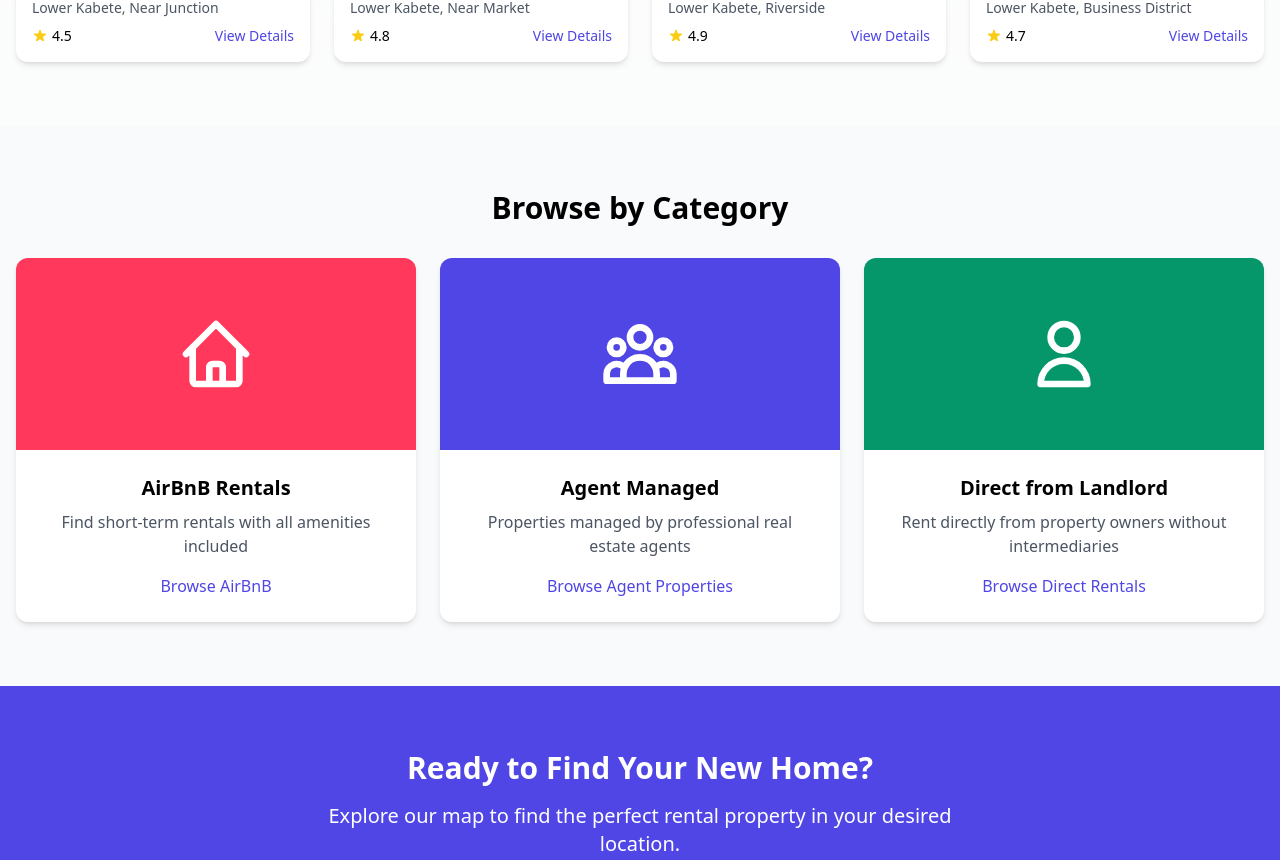
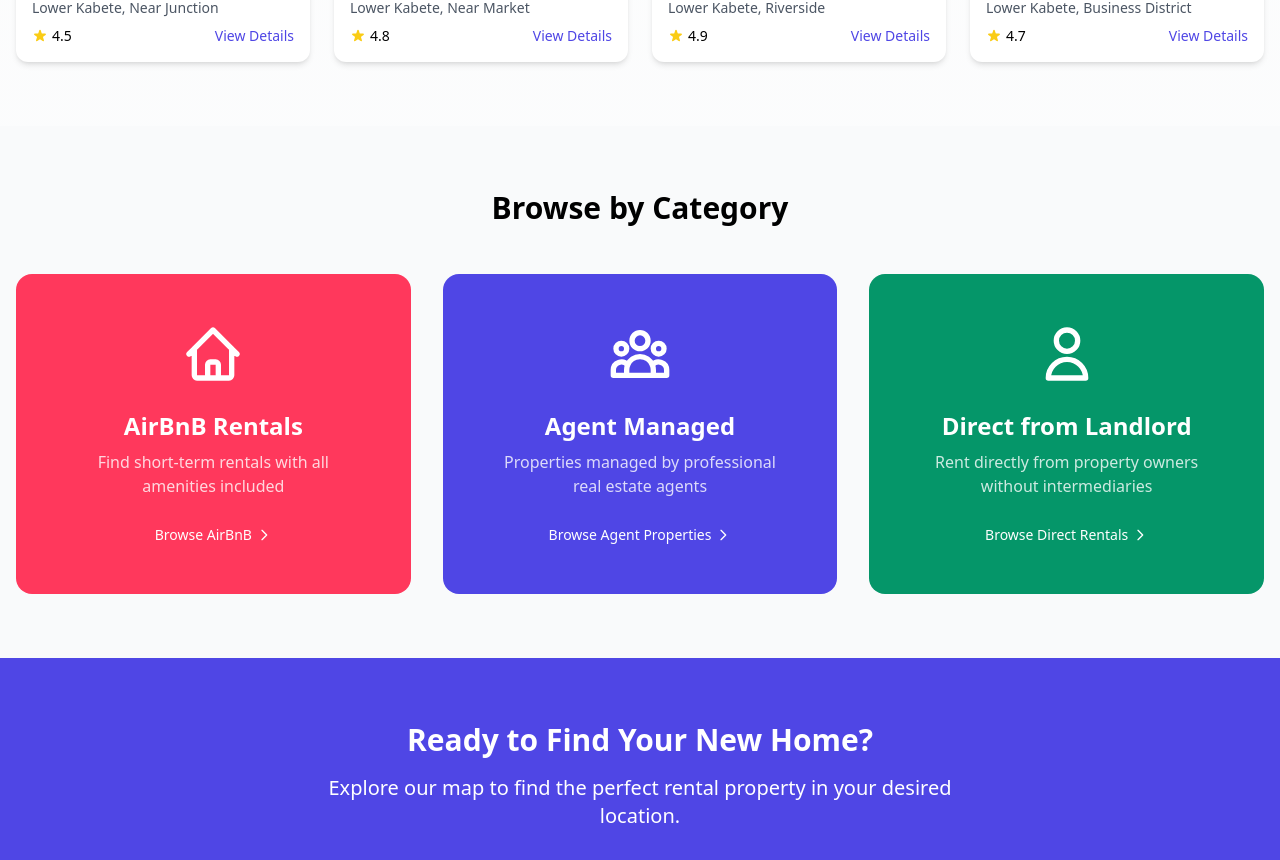
Before and after one commit to Lawrence137/keja-konnect, a React (Vite) app: page / in a window 1280 px wide. Shown: the part 1176-2036 px from the top of the page. Built offline with nearby package versions, Linux system fonts and the light colour scheme.

Commit message:
updated categories section

```diff
--- a/src/pages/Home.jsx
+++ b/src/pages/Home.jsx
@@ -233,77 +233,85 @@
         </div>
       </section>
 
-      {/* Categories Section */}
-      <section className="py-16 bg-gray-50">
+      {/* Browse by Category Section */}
+      <div className="py-16 bg-gray-50">
         <div className="container mx-auto px-4">
-          <h2 className="text-3xl font-bold mb-8 text-center">Browse by Category</h2>
-
-          <div className="grid grid-cols-1 md:grid-cols-3 gap-6">
-            <motion.div
-              initial={{ opacity: 0, y: 20 }}
-              whileInView={{ opacity: 1, y: 0 }}
-              transition={{ duration: 0.5 }}
-              viewport={{ once: true }}
-              className="bg-white rounded-xl overflow-hidden shadow-md hover:shadow-lg transition-shadow"
+          <h2 className="text-3xl font-bold text-center mb-12">Browse by Category</h2>
+          <div className="grid grid-cols-1 md:grid-cols-3 gap-8">
+            {/* AirBnB Category */}
+            <Link
+              to="/listings?category=airbnb"
+              className="group"
             >
-              <div className="h-48 bg-[#FF385C] flex items-center justify-center">
-                <svg className="w-20 h-20 text-white" fill="none" stroke="currentColor" viewBox="0 0 24 24">
+              <div className="bg-[#FF385C] rounded-2xl p-12 text-center text-white transition-transform group-hover:scale-105">
+                <div className="w-16 h-16 mx-auto mb-6">
+                  <svg className="w-full h-full" fill="none" stroke="currentColor" viewBox="0 0 24 24">
                     <path strokeLinecap="round" strokeLinejoin="round" strokeWidth="2" d="M3 12l2-2m0 0l7-7 7 7M5 10v10a1 1 0 001 1h3m10-11l2 2m-2-2v10a1 1 0 01-1 1h-3m-6 0a1 1 0 001-1v-4a1 1 0 011-1h2a1 1 0 011 1v4a1 1 0 001 1m-6 0h6" />
                   </svg>
                 </div>
-              <div className="p-6 text-center">
-                <h3 className="text-xl font-semibold mb-2">AirBnB Rentals</h3>
-                <p className="text-gray-600 mb-4">Find short-term rentals with all amenities included</p>
-                <Link to="/listings?category=airbnb" className="text-indigo-600 font-medium hover:text-indigo-800">
+                <h3 className="text-2xl font-bold mb-2">AirBnB Rentals</h3>
+                <p className="text-white/80">Find short-term rentals with all amenities included</p>
+                <div className="mt-6">
+                  <span className="inline-flex items-center text-sm font-medium">
                     Browse AirBnB
+                    <svg className="w-4 h-4 ml-1 transition-transform group-hover:translate-x-1" fill="none" stroke="currentColor" viewBox="0 0 24 24">
+                      <path strokeLinecap="round" strokeLinejoin="round" strokeWidth="2" d="M9 5l7 7-7 7" />
+                    </svg>
+                  </span>
+                </div>
+              </div>
             </Link>
-              </div>
-            </motion.div>
 
-            <motion.div
-              initial={{ opacity: 0, y: 20 }}
-              whileInView={{ opacity: 1, y: 0 }}
-              transition={{ duration: 0.5, delay: 0.2 }}
-              viewport={{ once: true }}
-              className="bg-white rounded-xl overflow-hidden shadow-md hover:shadow-lg transition-shadow"
+            {/* Agent Category */}
+            <Link
+              to="/listings?category=agent"
+              className="group"
             >
-              <div className="h-48 bg-indigo-600 flex items-center justify-center">
-                <svg className="w-20 h-20 text-white" fill="none" stroke="currentColor" viewBox="0 0 24 24">
+              <div className="bg-indigo-600 rounded-2xl p-12 text-center text-white transition-transform group-hover:scale-105">
+                <div className="w-16 h-16 mx-auto mb-6">
+                  <svg className="w-full h-full" fill="none" stroke="currentColor" viewBox="0 0 24 24">
                     <path strokeLinecap="round" strokeLinejoin="round" strokeWidth="2" d="M17 20h5v-2a3 3 0 00-5.356-1.857M17 20H7m10 0v-2c0-.656-.126-1.283-.356-1.857M7 20H2v-2a3 3 0 015.356-1.857M7 20v-2c0-.656.126-1.283.356-1.857m0 0a5.002 5.002 0 019.288 0M15 7a3 3 0 11-6 0 3 3 0 016 0zm6 3a2 2 0 11-4 0 2 2 0 014 0zM7 10a2 2 0 11-4 0 2 2 0 014 0z" />
                   </svg>
                 </div>
-              <div className="p-6 text-center">
-                <h3 className="text-xl font-semibold mb-2">Agent Managed</h3>
-                <p className="text-gray-600 mb-4">Properties managed by professional real estate agents</p>
-                <Link to="/listings?category=agent" className="text-indigo-600 font-medium hover:text-indigo-800">
+                <h3 className="text-2xl font-bold mb-2">Agent Managed</h3>
+                <p className="text-white/80">Properties managed by professional real estate agents</p>
+                <div className="mt-6">
+                  <span className="inline-flex items-center text-sm font-medium">
                     Browse Agent Properties
+                    <svg className="w-4 h-4 ml-1 transition-transform group-hover:translate-x-1" fill="none" stroke="currentColor" viewBox="0 0 24 24">
+                      <path strokeLinecap="round" strokeLinejoin="round" strokeWidth="2" d="M9 5l7 7-7 7" />
+                    </svg>
+                  </span>
+                </div>
+              </div>
             </Link>
-              </div>
-            </motion.div>
 
-            <motion.div
-              initial={{ opacity: 0, y: 20 }}
-              whileInView={{ opacity: 1, y: 0 }}
-              transition={{ duration: 0.5, delay: 0.4 }}
-              viewport={{ once: true }}
-              className="bg-white rounded-xl overflow-hidden shadow-md hover:shadow-lg transition-shadow"
+            {/* Landlord Category */}
+            <Link
+              to="/listings?category=landlord"
+              className="group"
             >
-              <div className="h-48 bg-emerald-600 flex items-center justify-center">
-                <svg className="w-20 h-20 text-white" fill="none" stroke="currentColor" viewBox="0 0 24 24">
+              <div className="bg-emerald-600 rounded-2xl p-12 text-center text-white transition-transform group-hover:scale-105">
+                <div className="w-16 h-16 mx-auto mb-6">
+                  <svg className="w-full h-full" fill="none" stroke="currentColor" viewBox="0 0 24 24">
                     <path strokeLinecap="round" strokeLinejoin="round" strokeWidth="2" d="M16 7a4 4 0 11-8 0 4 4 0 018 0zM12 14a7 7 0 00-7 7h14a7 7 0 00-7-7z" />
                   </svg>
                 </div>
-              <div className="p-6 text-center">
-                <h3 className="text-xl font-semibold mb-2">Direct from Landlord</h3>
-                <p className="text-gray-600 mb-4">Rent directly from property owners without intermediaries</p>
-                <Link to="/listings?category=landlord" className="text-indigo-600 font-medium hover:text-indigo-800">
+                <h3 className="text-2xl font-bold mb-2">Direct from Landlord</h3>
+                <p className="text-white/80">Rent directly from property owners without intermediaries</p>
+                <div className="mt-6">
+                  <span className="inline-flex items-center text-sm font-medium">
                     Browse Direct Rentals
+                    <svg className="w-4 h-4 ml-1 transition-transform group-hover:translate-x-1" fill="none" stroke="currentColor" viewBox="0 0 24 24">
+                      <path strokeLinecap="round" strokeLinejoin="round" strokeWidth="2" d="M9 5l7 7-7 7" />
+                    </svg>
+                  </span>
+                </div>
+              </div>
             </Link>
           </div>
-            </motion.div>
         </div>
       </div>
-      </section>
 
       {/* CTA Section */}
       <section className="py-16 bg-indigo-600 text-white">
--- a/src/pages/Listings.jsx
+++ b/src/pages/Listings.jsx
@@ -1,14 +1,33 @@
 import { useState, useEffect } from 'react';
-import { Link } from 'react-router-dom';
+import { Link, useSearchParams } from 'react-router-dom';
 import { motion } from 'framer-motion';
 
 export default function Listings() {
+  const [searchParams, setSearchParams] = useSearchParams();
   const [searchQuery, setSearchQuery] = useState('');
   const [selectedType, setSelectedType] = useState('all');
-  const [selectedCategory, setSelectedCategory] = useState('all');
+  const [selectedCategory, setSelectedCategory] = useState(searchParams.get('category') || 'all');
   const [priceRange, setPriceRange] = useState({ min: 0, max: 100000 });
   const [sortBy, setSortBy] = useState('price-asc');
   const [isLoading, setIsLoading] = useState(true);
+
+  // Update URL when category changes
+  useEffect(() => {
+    if (selectedCategory === 'all') {
+      searchParams.delete('category');
+    } else {
+      searchParams.set('category', selectedCategory);
+    }
+    setSearchParams(searchParams);
+  }, [selectedCategory, searchParams, setSearchParams]);
+
+  // Handle initial category from URL
+  useEffect(() => {
+    const categoryFromUrl = searchParams.get('category');
+    if (categoryFromUrl) {
+      setSelectedCategory(categoryFromUrl);
+    }
+  }, [searchParams]);
 
   // All properties data (in a real app, this would come from an API)
   const allProperties = [
```
Lines whose indentation alone changed are shown as unchanged.
